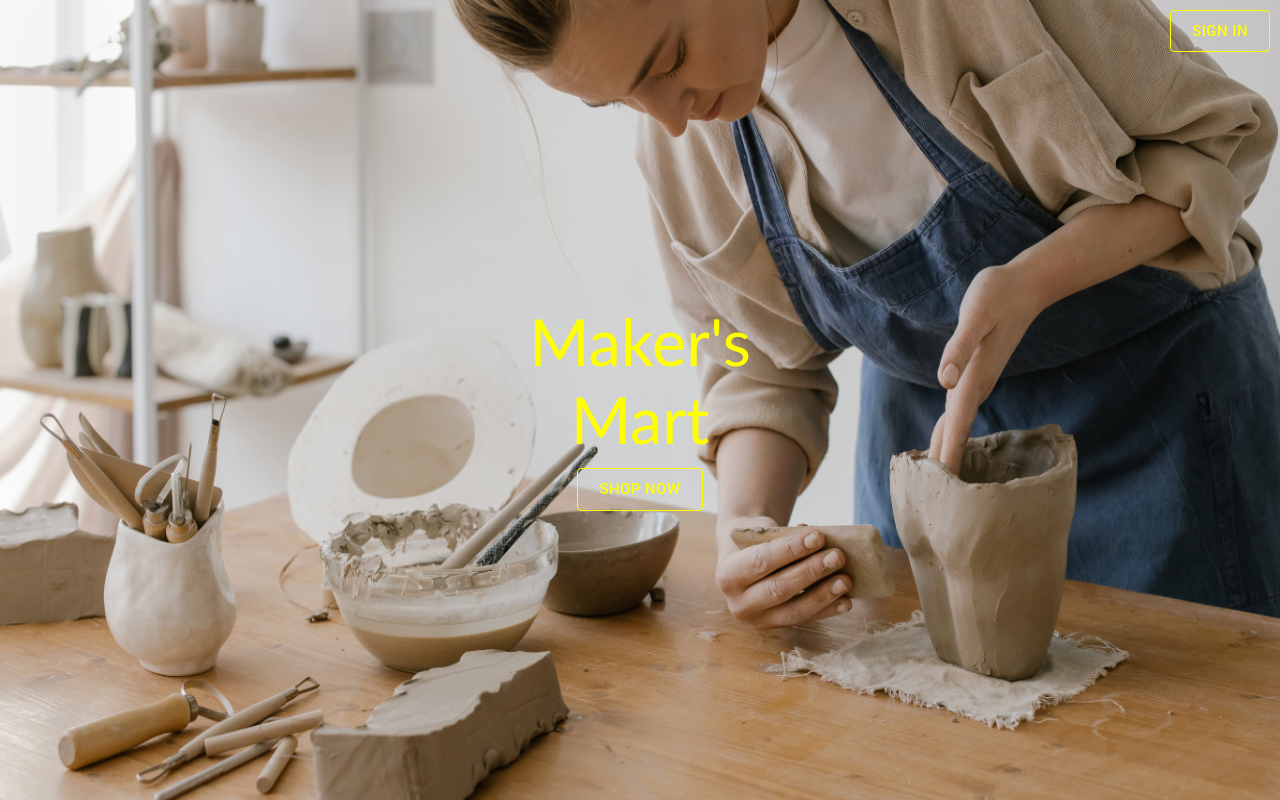
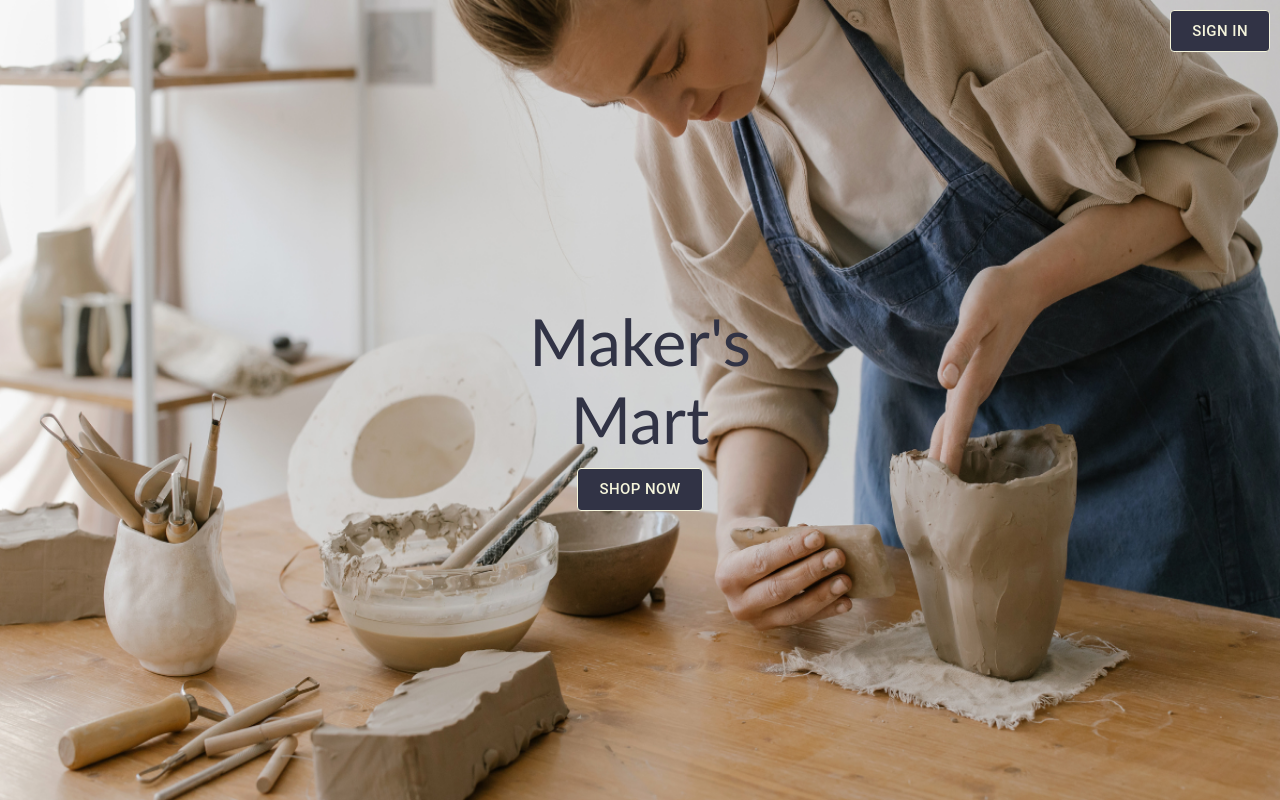
Before and after one commit to vanshika0624/Ecommerce-MERN-stack, a React (Create React App) app in the folder frontend/: page / in a window 1280 px wide. Built offline with nearby package versions, Linux system fonts and the light colour scheme.

Commit message:
Display page color

```diff
--- a/frontend/src/component/DisplayPage.css
+++ b/frontend/src/component/DisplayPage.css
@@ -15,9 +15,9 @@
     justify-content: center;
     position: relative;
     top:30%;
-    color:yellow;
+    color:rgb(49,51,69);
     text-align: center;
-    color: yellow;
+    /* color: black; */
     font-size: 65px;
     font-family:'Trebuchet MS', 'Lucida Sans Unicode', 'Lucida Grande', 'Lucida Sans', Arial, sans-serif ;
     position: relative;
@@ -25,6 +25,11 @@
 }
 .buttonmargin{
     margin:10px;
+
+}
+.buttonStyle.MuiButton-root{
+    background-color: rgb(49,51,69);
+    color: beige;
 }
 /* .width{
  MuiButton:{
--- a/frontend/src/component/DisplayPage.js
+++ b/frontend/src/component/DisplayPage.js
@@ -15,8 +15,8 @@ const goToSignin=()=>
 
         <img src={landing_page} alt="Background" className="imgstyle"/>
         <div className="buttonmargin">
-        <Typography align="right" color="yellow" >
-        <Button variant="outlined" size="large" color="inherit" onClick={goToSignin}> Sign In</Button>
+        <Typography align="right"  >
+        <Button className="buttonStyle" variant="outlined" size="large" color="inherit" onClick={goToSignin}> Sign In</Button>
         </Typography>
         </div>
         <div className='style'>
@@ -25,7 +25,7 @@ const goToSignin=()=>
         </div>
         <div className="buttonmargin style">
         <Typography align='center'>
-        <Button variant="outlined" size="large" onClick ={navigate("/") }color="inherit">Shop Now</Button>
+        <Button className="buttonStyle" variant="outlined" size="large" onClick ={navigate("/") }color="inherit">Shop Now</Button>
         </Typography>
         </div>
 
--- a/frontend/src/component/SellerPages/signup.css
+++ b/frontend/src/component/SellerPages/signup.css
@@ -27,11 +27,14 @@
 }
 
 .textbox.MuiTextField-root {
+
     margin-left: 10px;
     background: #e6eff2;
     font-family: 'Seasons', 'Calibri', 'Arial';
     height: 80px;
     width: 280px;
+
+
 
 }
 
--- a/frontend/src/component/SellerPages/signup.js
+++ b/frontend/src/component/SellerPages/signup.js
@@ -228,7 +228,7 @@ const SellerSignUp = () => {
                         </Typography>
                     </div>
                     <div style={{ margin: "5px", textAlign: "center" }}>
-                        <TextField id="outlined-basic" value={fname} onChange={handleFnameChange} error={Boolean(fnameError)} helperText={fnameError} label="First Name" variant="outlined" className=" textbox" InputLabelProps={{ style: { color: 'grey' } }} />
+                        <TextField  id="outlined-basic" value={fname} onChange={handleFnameChange} error={Boolean(fnameError)} helperText={fnameError} label="First Name" variant="outlined" className=" textbox" InputLabelProps={{ style: { color: 'grey' } }} />
                         <TextField id="outlined-basic" value={lname} label="Last Name" onChange={handleLnameChange} error={Boolean(lnameError)} helperText={lnameError} variant="outlined" className=" textbox" InputLabelProps={{ style: { color: 'grey' } }} />
                     </div>
                     <div style={{ margin: "5px", textAlign: "center" }}>
@@ -236,11 +236,11 @@ const SellerSignUp = () => {
                         <TextField id="outlined-basic" value={password} onChange={handlePasswordChange} error={Boolean(passwordError)} helperText={passwordError} label="Password" variant="outlined" className=" textbox" InputLabelProps={{ style: { color: 'grey' } }} />
                     </div>
                     <div style={{ margin: "5px", textAlign: "center" }}>
-                        <TextField id="outlined-basic" value={street} onChange={(e) => setstreet(e.target.value)} error={!street} helperText={!street ? "Require" : ""} label="Address" variant="outlined" className=" textbox" InputLabelProps={{ style: { color: 'grey' } }} />
-                        <TextField id="outlined-basic" value={city} onChange={(e) => setcity(e.target.value)} error={!city} helperText={!city ? "Require" : ""} label="City" variant="outlined" className=" textbox" InputLabelProps={{ style: { color: 'grey' } }} />
+                        <TextField id="outlined-basic" value={street} onChange={(e) => setstreet(e.target.value)} error={!street} helperText={!street ? "" : ""} label="Address" variant="outlined" className=" textbox" InputLabelProps={{ style: { color: 'grey' } }} />
+                        <TextField id="outlined-basic" value={city} onChange={(e) => setcity(e.target.value)} error={!city} helperText={!city ? "" : ""} label="City" variant="outlined" className=" textbox" InputLabelProps={{ style: { color: 'grey' } }} />
                     </div>
                     <div style={{ margin: "5px", textAlign: "center" }}>
-                        <TextField id="outlined-basic" value={st} onChange={(e) => setst(e.target.value)} error={!st} helperText={!st ? "Require" : ""} label="State" variant="outlined" className=" textbox" InputLabelProps={{ style: { color: 'grey' } }} />
+                        <TextField id="outlined-basic" value={st} onChange={(e) => setst(e.target.value)} error={!st} helperText={!st ? "" : ""} label="State" variant="outlined" className=" textbox" InputLabelProps={{ style: { color: 'grey' } }} />
                         <TextField id="outlined-basic" value={zip} label="ZipCode" onChange={handleZipChange} error={Boolean(zipError)} helperText={zipError} variant="outlined" className=" textbox" InputLabelProps={{ style: { color: 'grey' } }} />
                     </div>
                     <div style={{ margin: "5px", textAlign: "center" }}>
--- a/frontend/src/component/UserPages/signin.css
+++ b/frontend/src/component/UserPages/signin.css
@@ -65,3 +65,13 @@
         display: none;
     }
 }
+
+.userSignin_successmsg {
+    color: white;
+    position: flex;
+   }
+
+.userSignin_errmsg {
+    color:rgb(161, 16, 16) ;
+    align-items: center;
+   }
--- a/frontend/src/component/UserPages/signin.js
+++ b/frontend/src/component/UserPages/signin.js
@@ -62,18 +62,18 @@ const SignIn = () => {
                     <Typography align='center'>
                         <Button variant="contained" onClick={getData} size="large" className="userSignin_button" >Sign In</Button>
                     </Typography>
-                    {successmsg && !emptyfields && <Typography className="successmsg">
-                        Account Created Succesfully!
+                    {successmsg && !emptyfields && <Typography className="userSignin_successmsg">
+                      Signed In Successfully!
                     </Typography>}
                     {
-                        errmsg && <Typography className="errmsg">
+                        errmsg && <Typography className="userSignin_errmsg">
                             Something went Wrong!! Please try again after sometime.
                         </Typography>
 
                     }
                     {
                         emptyfields && <div>
-                            <Typography className="errmsg">
+                            <Typography className="userSignin_errmsg">
                                 Please fill all the required fields.
                             </Typography>
                         </div>
```
